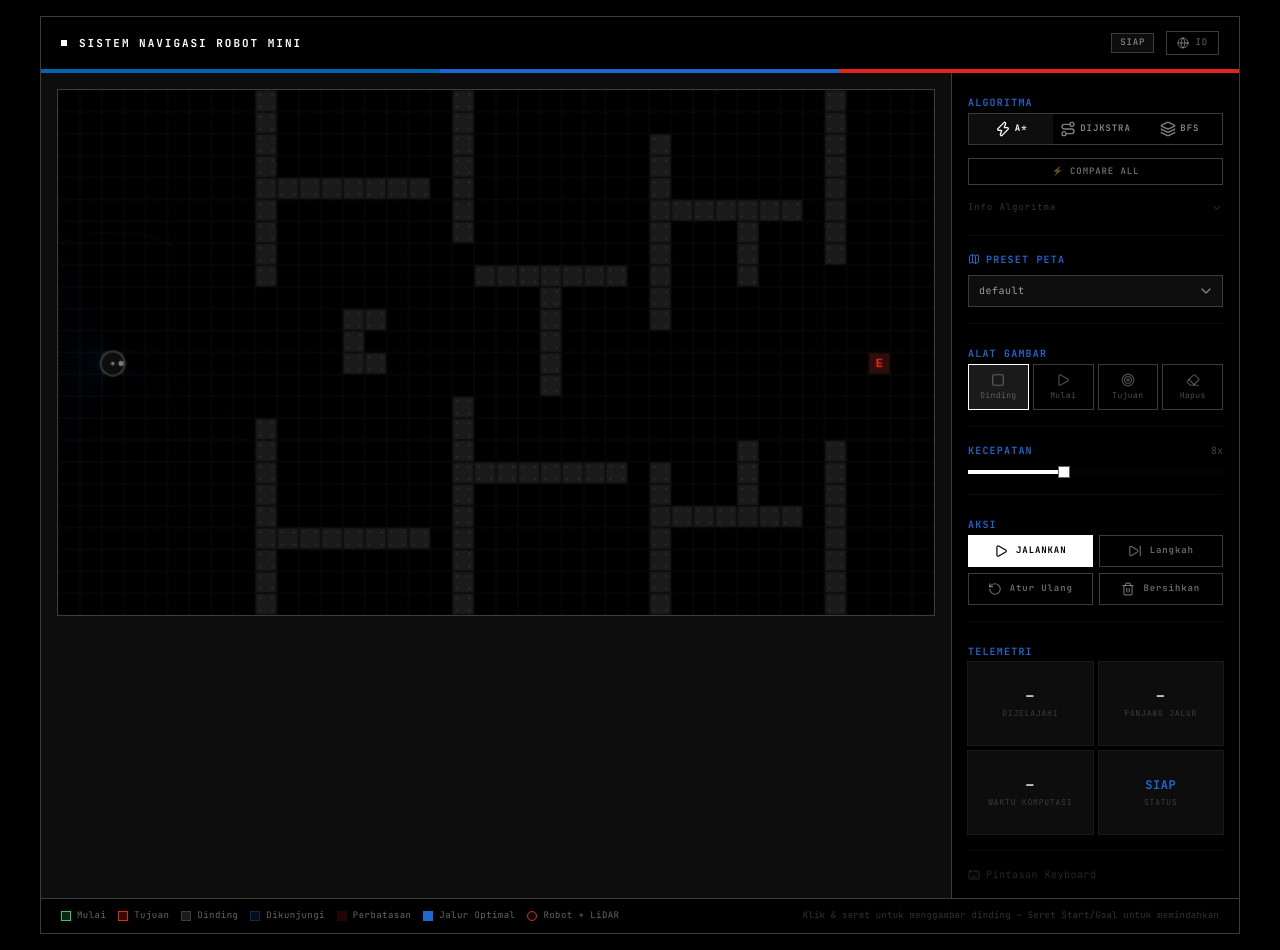
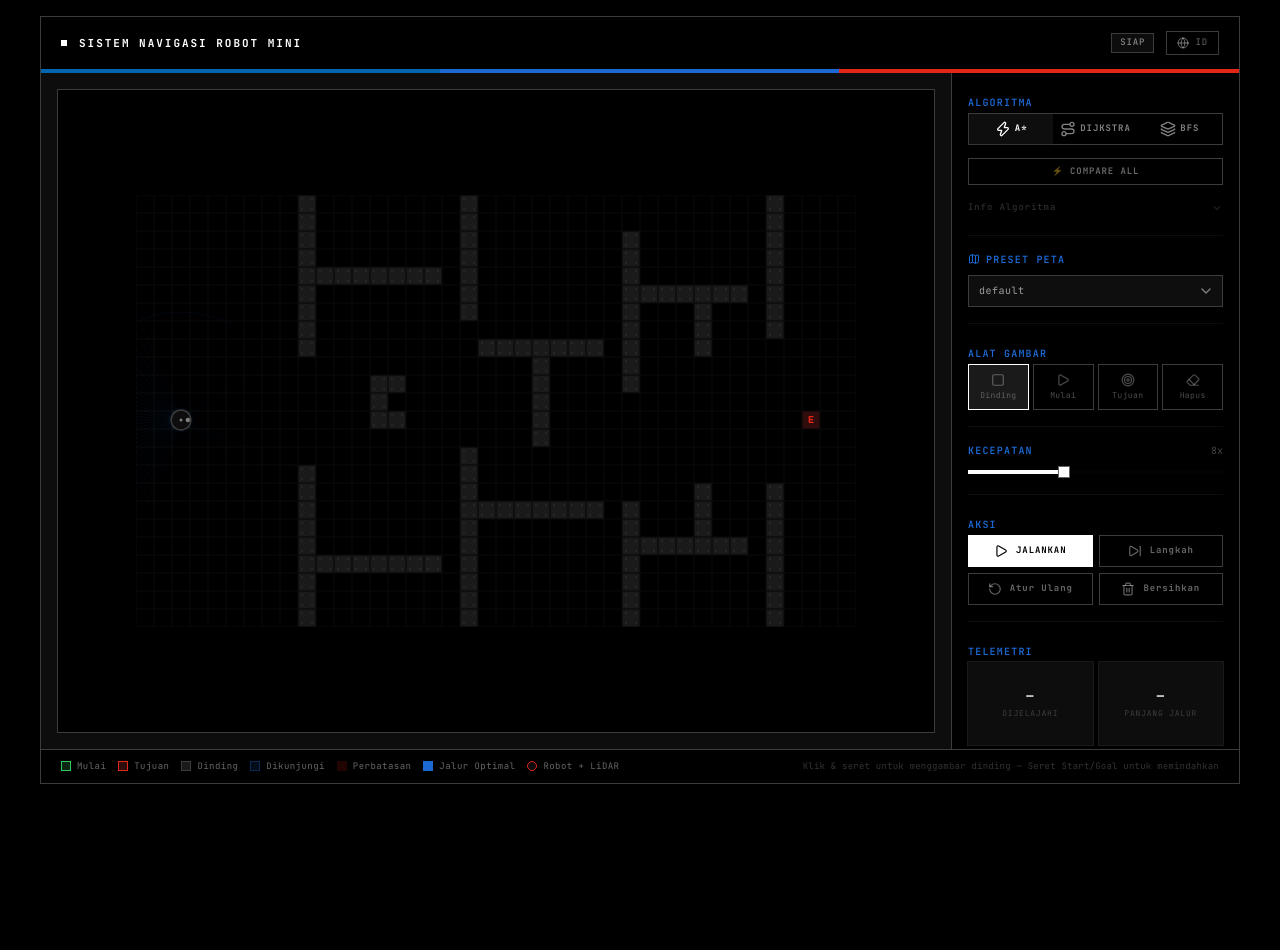
Before and after one commit to adnan-rabban/uas-arkom, a React (Vite) app: page / in a window 1280 px wide. After the commit the page ends 800 px from the top, so only its background shows below. Built offline with nearby package versions, Linux system fonts and the light colour scheme.

Commit message:
[2026-05-22] refactor(design): remove border radius, and scale canvas to fit viewport layout

```diff
--- a/src/App.tsx
+++ b/src/App.tsx
@@ -79,8 +79,8 @@ export default function App() {
 
   return (
     <TooltipProvider delay={300}>
-      <div className="min-h-screen bg-black flex items-center justify-center p-4">
-        <div className="w-full max-w-[1200px] bg-[#0d0d0d] border border-[#3c3c3c] rounded-none overflow-hidden">
+      <div className="h-screen w-screen bg-black flex items-center justify-center p-2 lg:p-4 overflow-hidden">
+        <div className="w-full max-w-[1200px] h-full max-h-[calc(100vh-2rem)] bg-[#0d0d0d] border border-[#3c3c3c] rounded-none overflow-hidden flex flex-col">
           {/* Header */}
           <TopBar
             lang={lang}
@@ -89,12 +89,12 @@ export default function App() {
             pathFound={pathFound}
           />
           {/* M Tricolor Stripe Divider */}
-          <div className="m-stripe h-1 w-full" />
+          <div className="m-stripe h-1 w-full shrink-0" />
 
           {/* Main Content: Canvas + Control Panel */}
-          <div className="flex gap-0">
+          <div className="flex-1 min-h-0 flex gap-0">
             {/* Canvas Area */}
-            <div className="flex-1 p-4">
+            <div className="flex-1 p-4 flex flex-col justify-center min-h-0 overflow-hidden">
               <SimulationCanvas
                 grid={grid}
                 startPos={startPos}
--- a/src/components/ComparisonPanel.tsx
+++ b/src/components/ComparisonPanel.tsx
@@ -32,7 +32,7 @@ export function ComparisonPanel({ results, lang }: ComparisonPanelProps) {
   };
 
   return (
-    <Collapsible open={open} onOpenChange={setOpen}>
+    <Collapsible open={open} onOpenChange={setOpen} className="shrink-0">
       <CollapsibleTrigger className="flex items-center justify-between w-full px-5 py-2.5 border-t border-[#3c3c3c] bg-[#0d0d0d] hover:bg-white/2 transition-colors cursor-pointer rounded-none">
         <div className="flex items-center gap-2">
           <span className="text-[10px] font-semibold tracking-[0.12em] uppercase text-[#1c69d4]">
--- a/src/components/LegendBar.tsx
+++ b/src/components/LegendBar.tsx
@@ -19,7 +19,7 @@ export function LegendBar({ lang }: LegendBarProps) {
   ];
 
   return (
-    <div className="flex items-center gap-3 flex-wrap px-5 py-2.5 border-t border-[#3c3c3c] bg-black">
+    <div className="flex items-center gap-3 flex-wrap px-5 py-2.5 border-t border-[#3c3c3c] bg-black shrink-0">
       {items.map((item) => (
         <div key={item.label} className="flex items-center gap-1.5">
           <div className={`w-2.5 h-2.5 shrink-0 ${item.color}`} />
--- a/src/components/SimulationCanvas.tsx
+++ b/src/components/SimulationCanvas.tsx
@@ -278,12 +278,12 @@ export function SimulationCanvas({
   }, [drawFrame, onSetVstep, onSetPstep, onSetRobotT, onSetState]);
 
   return (
-    <div className="relative bg-black rounded-none border border-[#3c3c3c] overflow-hidden">
+    <div className="relative bg-black rounded-none border border-[#3c3c3c] overflow-hidden flex-1 flex items-center justify-center min-h-0 h-full w-full">
       <canvas
         ref={canvasRef}
         width={CANVAS_W}
         height={CANVAS_H}
-        className="block w-full h-auto cursor-crosshair"
+        className="max-h-full max-w-full object-contain block cursor-crosshair"
         onMouseDown={onMouseDown}
         onMouseMove={onMouseMove}
         onMouseUp={onMouseUp}
--- a/src/components/TopBar.tsx
+++ b/src/components/TopBar.tsx
@@ -31,7 +31,7 @@ export function TopBar({ lang, onToggleLang, simulationState, pathFound }: TopBa
   const status = getStatusConfig();
 
   return (
-    <div className="flex items-center justify-between px-5 py-3.5 bg-black border-none">
+    <div className="flex items-center justify-between px-5 py-3.5 bg-black border-none shrink-0">
       <div className="flex items-center gap-3">
         <div className="w-1.5 h-1.5 bg-white" />
         <h1 className="text-[11px] font-bold tracking-[0.18em] uppercase text-white">
```
